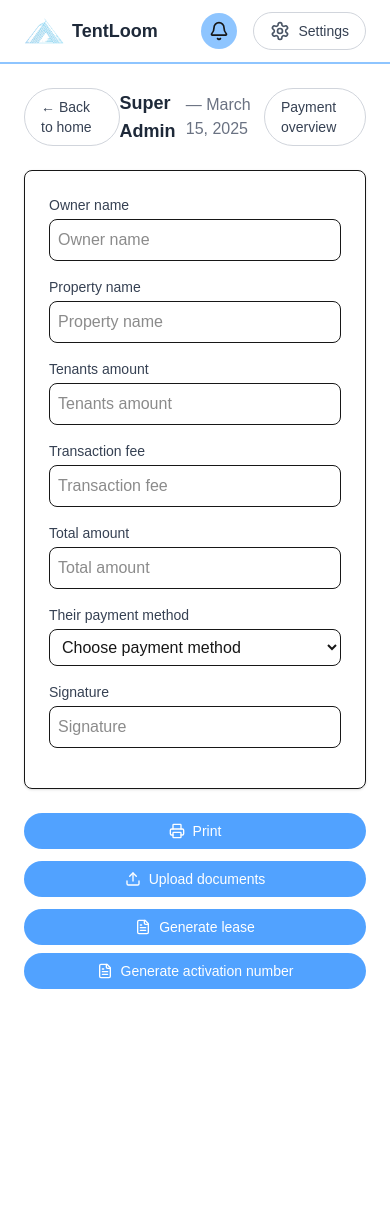
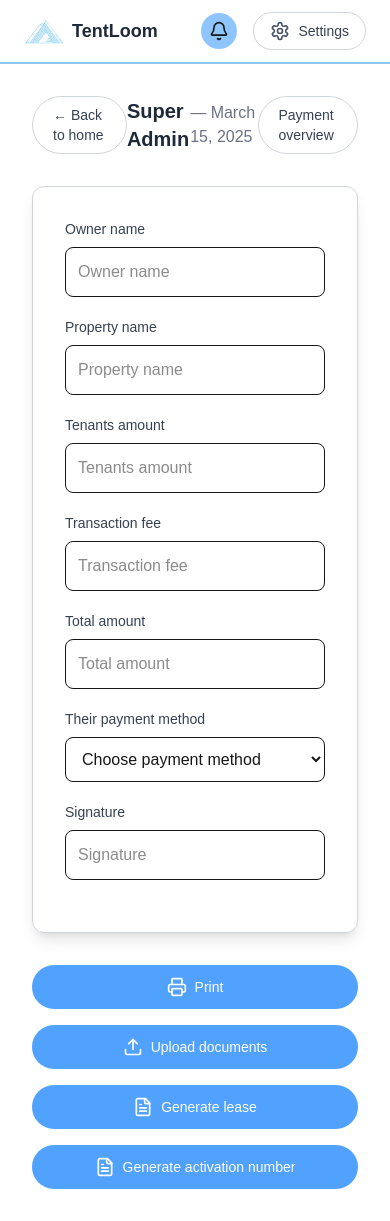
Before and after one commit to adnanfrd/Transaction-system, a Next.js app in the folder admin/: page /membership-subscription in a window 390 px wide. Before the commit the page ends 1013 px from the top, so only its background shows below. Built offline with nearby package versions, Linux system fonts and the light colour scheme.

Commit message:
some ui changes in admin dashboard

```diff
--- a/admin/src/components/AdminDashboard.tsx
+++ b/admin/src/components/AdminDashboard.tsx
@@ -1,7 +1,6 @@
 'use client';
 
-import { FC } from 'react';
-import { useState, useEffect } from 'react';
+import { FC, useState, useEffect } from 'react';
 import Link from 'next/link';
 
 const AdminDashboard: FC = () => {
@@ -34,22 +33,27 @@ const AdminDashboard: FC = () => {
         <h1 className="text-lg font-semibold text-gray-800">Super Admin</h1>
         <span className="text-gray-500">— {currentDate}</span>
         <div className="flex gap-2">
-        <Link href="/payment-overview">
-          <button className="border cursor-pointer border-gray-300 text-gray-700 px-4 py-2 rounded-full text-sm hover:bg-gray-100">
-            Payment overview
-          </button>
+          <Link href="/payment-overview">
+            <button className="border border-gray-300 text-gray-700 px-4 py-2 rounded-full text-sm hover:bg-gray-100">
+              Payment overview
+            </button>
           </Link>
-          <button className="border border-gray-300 text-gray-700 px-4 py-2 rounded-full text-sm hover:bg-gray-100">
-            <Link href="/chat">Chats</Link>
-          </button>
+          <Link href="/chat">
+            <button className="border border-gray-300 text-gray-700 px-4 py-2 rounded-full text-sm hover:bg-gray-100">
+              Chats
+            </button>
+          </Link>
         </div>
       </div>
 
-      <div className="grid grid-cols-1 sm:grid-cols-2 md:grid-cols-3 gap-4">
+      <div className="grid grid-cols-1 sm:grid-cols-2 md:grid-cols-3 gap-6">
         {items.map((item, index) => (
-          <div key={index} className="bg-cream  border rounded-lg shadow-sm p-6 flex justify-center items-center">
+          <div
+            key={index}
+            className="bg-cream border border-gray-300 rounded-xl shadow-lg p-8 flex justify-center items-center transition-transform transform hover:scale-105 hover:shadow-xl"
+          >
             <Link href={item.link}>
-              <button className="bg-blue-400 text-white px-4 py-2 rounded-full cursor-pointer text-sm font-medium">
+              <button className="bg-blue-400 text-white px-5 py-3 rounded-full cursor-pointer text-base font-medium shadow-md hover:bg-blue-500 transition">
                 {item.name}
               </button>
             </Link>
--- a/admin/src/components/MembershipForm.tsx
+++ b/admin/src/components/MembershipForm.tsx
@@ -18,40 +18,40 @@ const MembershipForm: FC = () => {
   }, []);
 
   return (
-    <div className="p-6 min-h-screen bg-white flex flex-col items-center">
-      <div className="w-full flex justify-between items-center mb-6">
+    <div className="p-8 min-h-screen bg-white flex flex-col items-center">
+      <div className="w-full flex justify-between items-center mb-8">
         <Link
           href="/"
-          className="border border-gray-300 text-gray-700 px-4 py-2 rounded-full text-sm hover:bg-gray-100"
+          className="border border-gray-300 text-gray-700 px-5 py-2 rounded-full text-sm hover:bg-gray-100 transition"
         >
           ← Back to home
         </Link>
-        <h1 className="text-lg font-semibold text-gray-800">Super Admin</h1>
+        <h1 className="text-xl font-semibold text-gray-800">Super Admin</h1>
         <span className="text-gray-500">— {currentDate}</span>
         <Link
           href="/payment-overview"
-          className="border border-gray-300 text-gray-700 px-4 py-2 rounded-full text-sm hover:bg-gray-100"
+          className="border border-gray-300 text-gray-700 px-5 py-2 rounded-full text-sm hover:bg-gray-100 transition"
         >
           Payment overview
         </Link>
       </div>
 
-      <div className="w-full max-w-lg bg-cream border rounded-lg shadow-sm p-6">
+      <div className="w-full max-w-lg bg-cream border border-gray-300 rounded-xl shadow-lg p-8">
         {['Owner name', 'Property name', 'Tenants amount', 'Transaction fee', 'Total amount'].map((label, index) => (
-          <div key={index} className="mb-4">
-            <label className="block text-sm font-medium text-gray-700 mb-1">{label}</label>
+          <div key={index} className="mb-5">
+            <label className="block text-sm font-medium text-gray-700 mb-2">{label}</label>
             <input
               type="text"
               placeholder={label}
-              className="w-full p-2 border rounded-lg focus:outline-none focus:ring-2 focus:ring-blue-400"
+              className="w-full p-3 border rounded-lg focus:outline-none focus:ring-2 focus:ring-blue-400 transition"
             />
           </div>
         ))}
 
-        <div className="mb-4">
-          <label className="block text-sm font-medium text-gray-700 mb-1">Their payment method</label>
+        <div className="mb-5">
+          <label className="block text-sm font-medium text-gray-700 mb-2">Their payment method</label>
           <select
-            className="w-full p-2 border rounded-lg focus:outline-none focus:ring-2 focus:ring-blue-400"
+            className="w-full p-3 border rounded-lg focus:outline-none focus:ring-2 focus:ring-blue-400 transition"
             value={paymentMethod}
             onChange={(e) => setPaymentMethod(e.target.value)}
           >
@@ -64,34 +64,33 @@ const MembershipForm: FC = () => {
           </select>
         </div>
 
-        <div className="mb-4">
-          <label className="block text-sm font-medium text-gray-700 mb-1">Signature</label>
+        <div className="mb-5">
+          <label className="block text-sm font-medium text-gray-700 mb-2">Signature</label>
           <input
             type="text"
             placeholder="Signature"
-            className="w-full p-2 border rounded-lg focus:outline-none focus:ring-2 focus:ring-blue-400"
+            className="w-full p-3 border rounded-lg focus:outline-none focus:ring-2 focus:ring-blue-400 transition"
           />
         </div>
       </div>
 
-      {/* Action Buttons */}
-      <div className="mt-6 w-full max-w-lg space-y-3">
-        <button className="w-full flex items-center justify-center gap-2 bg-blue-400 text-white px-4 py-2 rounded-full text-sm font-medium hover:bg-blue-500">
-          <Printer className="w-4 h-4" /> Print
+      <div className="mt-8 w-full max-w-lg space-y-4">
+        <button className="w-full flex items-center justify-center gap-2 bg-blue-400 text-white px-5 py-3 rounded-full text-sm font-medium hover:bg-blue-500 hover:shadow-md transition">
+          <Printer className="w-5 h-5" /> Print
         </button>
 
-        <button className="w-full flex items-center justify-center gap-2 bg-blue-400 text-white px-4 py-2 rounded-full text-sm font-medium hover:bg-blue-500">
-          <Upload className="w-4 h-4" /> Upload documents
+        <button className="w-full flex items-center justify-center gap-2 bg-blue-400 text-white px-5 py-3 rounded-full text-sm font-medium hover:bg-blue-500 hover:shadow-md transition">
+          <Upload className="w-5 h-5" /> Upload documents
         </button>
 
-        <Link href="/membership-subscription/generate-lease" className="w-full cursor-pointer">
-          <button className="w-full flex items-center cursor-pointer justify-center gap-2 bg-blue-400 text-white px-4 py-2 rounded-full text-sm font-medium hover:bg-blue-500">
-            <FileText className="w-4 h-4" /> Generate lease
+        <Link href="/membership-subscription/generate-lease" className="w-full">
+          <button className=" mb-4 w-full flex items-center justify-center gap-2 bg-blue-400 text-white px-5 py-3 rounded-full text-sm font-medium hover:bg-blue-500 hover:shadow-md transition">
+            <FileText className="w-5 h-5" /> Generate lease
           </button>
         </Link>
 
-        <button className="w-full flex items-center justify-center mt-2 gap-2 bg-blue-400 text-white px-4 py-2 rounded-full text-sm font-medium hover:bg-blue-500">
-          <FileText className="w-4 h-4" /> Generate activation number
+        <button className="w-full flex items-center justify-center gap-2 bg-blue-400 text-white px-5 py-3 rounded-full text-sm font-medium hover:bg-blue-500 hover:shadow-md transition">
+          <FileText className="w-5 h-5" /> Generate activation number
         </button>
       </div>
     </div>
--- a/admin/src/components/SupportAdmin.tsx
+++ b/admin/src/components/SupportAdmin.tsx
@@ -23,19 +23,25 @@ const SupportAdmin: FC = () => {
 
   return (
     <div className="p-6 min-h-screen bg-white flex flex-col">
-      <div className="flex justify-between items-center mb-6">
-        <Link href="/" className="border border-gray-300 text-gray-700 px-4 py-2 rounded-full text-sm hover:bg-gray-100">
+      <div className="flex justify-between items-center mb-8">
+        <Link
+          href="/"
+          className="border border-gray-300 text-gray-700 px-5 py-2 rounded-full text-sm hover:bg-gray-100 transition"
+        >
           ← Back to home
         </Link>
-        <h1 className="text-lg font-semibold text-gray-800">Support</h1>
+        <h1 className="text-xl font-semibold text-gray-800">Support</h1>
         <span className="text-gray-500">— {currentDate}</span>
       </div>
 
-      <div className="grid grid-cols-1 sm:grid-cols-2 md:grid-cols-3 gap-4">
+      <div className="grid grid-cols-1 sm:grid-cols-2 md:grid-cols-3 gap-6">
         {supportItems.map((item, index) => (
-          <div key={index} className="bg-cream border rounded-lg shadow-sm p-6 flex justify-center  items-center">
+          <div
+            key={index}
+            className="bg-cream border  border-gray-300 rounded-xl shadow-lg p-8 flex justify-center items-center transition-transform transform hover:scale-105 hover:shadow-xl"
+          >
             <Link href={item.link}>
-              <button className="bg-blue-500 cursor-pointer text-white hover:bg-blue-600 px-4 py-2 rounded-full text-sm font-medium">
+              <button className="bg-blue-500 cursor-pointer text-white px-6 py-3 rounded-full text-base font-medium shadow-md hover:bg-blue-600 transition">
                 {item.name}
               </button>
             </Link>
```
